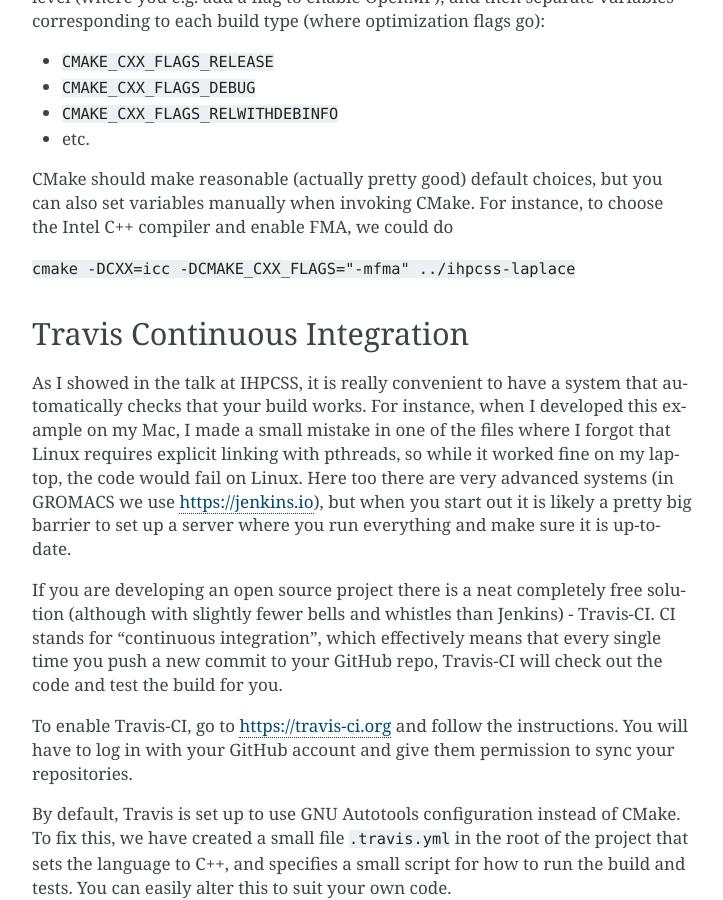
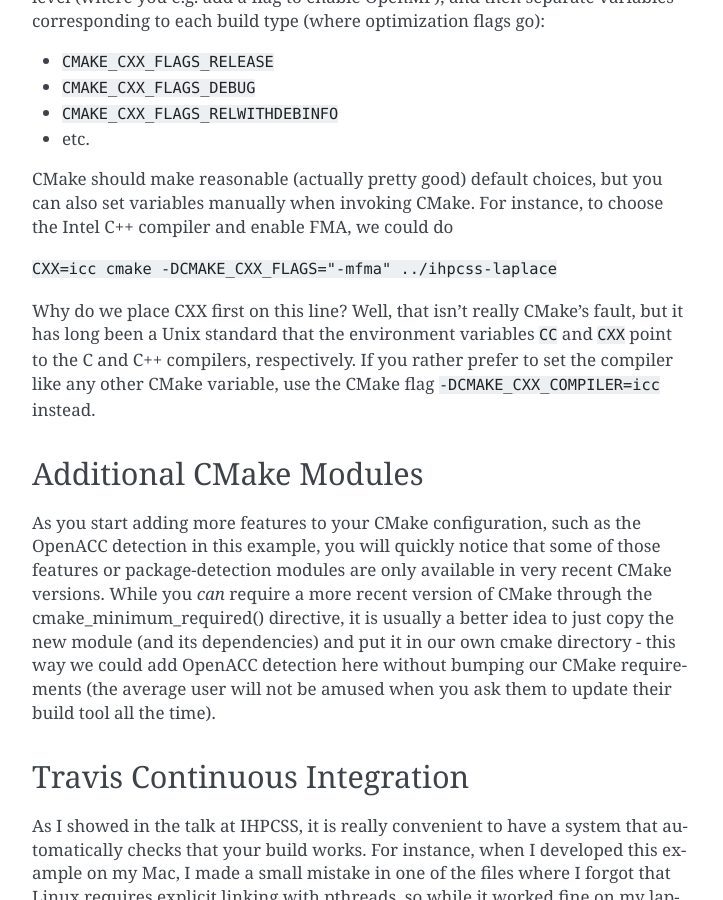
Before and after one commit to eriklindahl/ihpcss-laplace, a Sphinx documentation site: the page built from docs/software_engineering.rst, in a window 1280 px wide and 900 px high, scrolled down 3094 px. Shown: the whole window, without its empty margins (388-1111 px from the left). Built offline with Sphinx 7.4.7, drawn with Linux system fonts in a browser that asks for light colours; some of the changed text lies outside the part shown.

Commit message:
Added CMake module documentation
Explain the trick of copying newer modules
into the cmake directory instead of bumping
the required CMake version.

```diff
--- a/docs/software_engineering.rst
+++ b/docs/software_engineering.rst
@@ -149,8 +149,27 @@ separate variables corresponding to each build type (where optimization flags go
 
 CMake should make reasonable (actually pretty good) default choices, but you can also set variables manually when invoking CMake. For instance, to choose the Intel C++ compiler and enable FMA, we could do
 
-``cmake -DCXX=icc -DCMAKE_CXX_FLAGS="-mfma" ../ihpcss-laplace``
+``CXX=icc cmake -DCMAKE_CXX_FLAGS="-mfma" ../ihpcss-laplace``
 
+Why do we place CXX first on this line? Well, that isn't really CMake's fault,
+but it has long been a Unix standard that the environment variables ``CC`` and
+``CXX`` point to the C and C++ compilers, respectively. If you rather prefer
+to set the compiler like any other CMake variable, use the CMake flag
+``-DCMAKE_CXX_COMPILER=icc`` instead.
+
+
+Additional CMake Modules
+^^^^^^^^^^^^^^^^^^^^^^^^
+
+As you start adding more features to your CMake configuration, such as the
+OpenACC detection in this example, you will quickly notice that some of those
+features or package-detection modules are only available in very recent
+CMake versions. While you *can* require a more recent version of CMake through
+the cmake_minimum_required() directive, it is usually a better idea to just
+copy the new module (and its dependencies) and put it in our own cmake
+directory - this way we could add OpenACC detection here without bumping our
+CMake requirements (the average user will not be amused when you ask them to
+update their build tool all the time).
 
 
 Travis Continuous Integration
```
